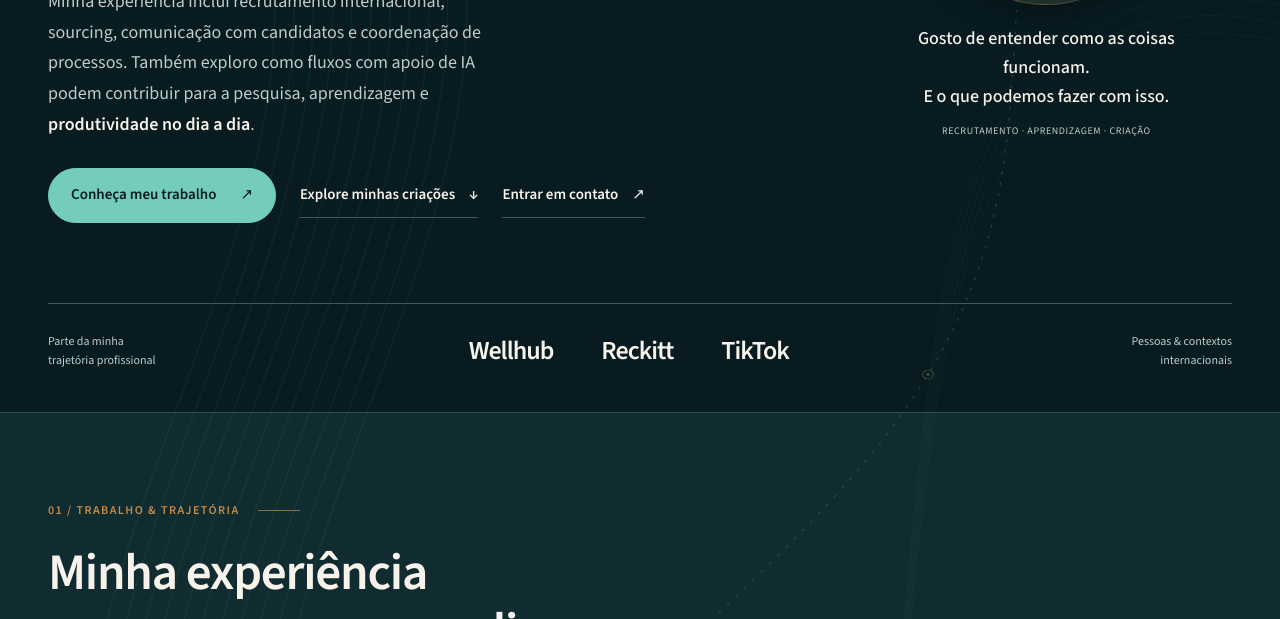
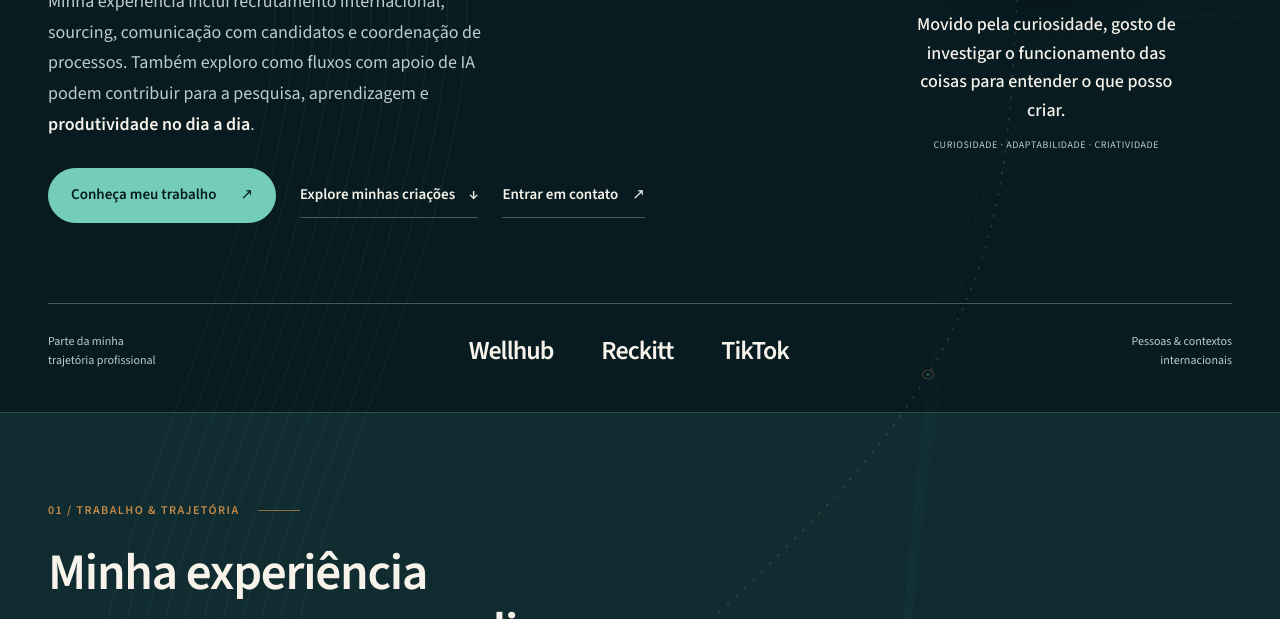
Before and after one commit to lucas-mateus-hq/lucas-mateus-hq.github.io, an Astro site: page / in a window 1280 px wide. Shown: the part 481-1100 px from the top of the page. Built offline with nearby package versions, Linux system fonts and the light colour scheme; Astro itself is replaced by a stand-in of ours.

Commit message:
Update curiosity-led introduction in both languages (#2)

```diff
--- a/src/components/pages/HomePage.astro
+++ b/src/components/pages/HomePage.astro
@@ -21,7 +21,7 @@ const product=`${base}/${en?'en/criacoes/reta-final/':'criacoes/reta-final/'}`;
     </div>
     <figure class="portrait-note">
       <div class="portrait-frame"><img src={`${base}/lucas-mateus.webp`} alt="Lucas Mateus" width="360" height="420" decoding="async" /><span class="portrait-mark" aria-hidden="true">✳</span></div>
-      <figcaption><strong>{t("Gosto de entender como as coisas funcionam.")}<br/>{t("E o que podemos fazer com isso.")}</strong><span>{t("Recrutamento · Aprendizagem · Criação")}</span></figcaption>
+      <figcaption><strong>{t("Movido pela curiosidade, gosto de investigar o funcionamento das coisas para entender o que posso criar.")}</strong><span>{t("Curiosidade · Adaptabilidade · Criatividade")}</span></figcaption>
     </figure>
   </section>
   <div class="experience-strip wrap" aria-label={en?'Companies I have worked with':'Empresas em que trabalhei'}><p>{t("Parte da minha")}<br/>{t("trajetória profissional")}</p><div class="company-names"><span>Wellhub</span><span class="reckitt">Reckitt</span><span>TikTok</span></div><span class="strip-note">{t("Pessoas & contextos internacionais")}</span></div>
--- a/src/i18n/copy.ts
+++ b/src/i18n/copy.ts
@@ -9,9 +9,8 @@ export const homeCopy: Record<string,string> = {
   "Conheça meu trabalho": "Explore my work",
   "Explore minhas criações": "Explore my creations",
   "Disponível em português brasileiro e inglês americano.": "Available in Brazilian Portuguese and American English.",
-  "Gosto de entender como as coisas funcionam.": "I like understanding how things work.",
-  "E o que podemos fazer com isso.": "And what we can do with that understanding.",
-  "Recrutamento · Aprendizagem · Criação": "Recruiting · Learning · Creating",
+  "Movido pela curiosidade, gosto de investigar o funcionamento das coisas para entender o que posso criar.": "Driven by curiosity, I like exploring how things work to discover what I can create.",
+  "Curiosidade · Adaptabilidade · Criatividade": "Curiosity · Adaptability · Creativity",
   "Parte da minha": "Part of my",
   "trajetória profissional": "professional background",
   "Pessoas & contextos internacionais": "People & international contexts",
```
